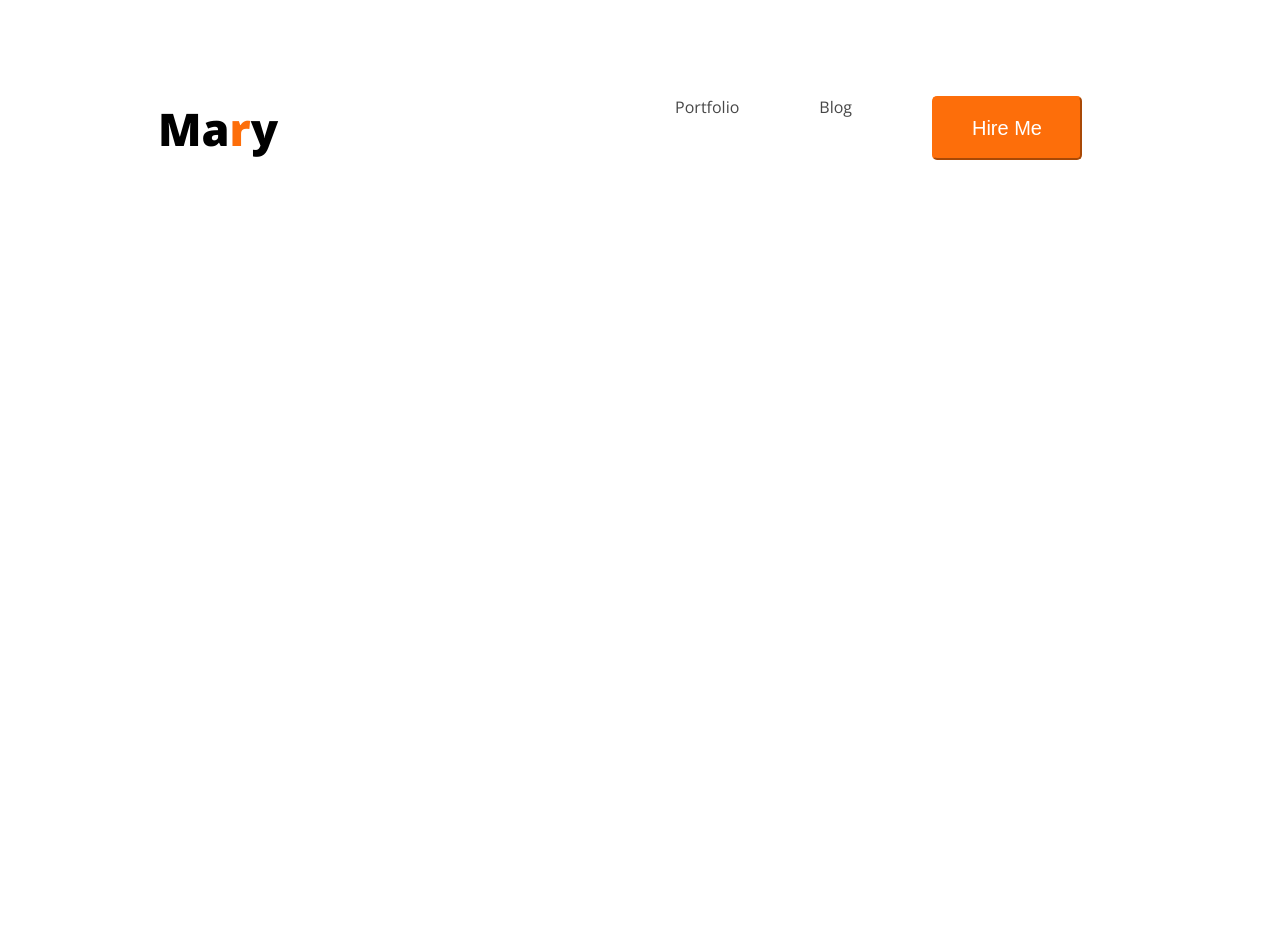
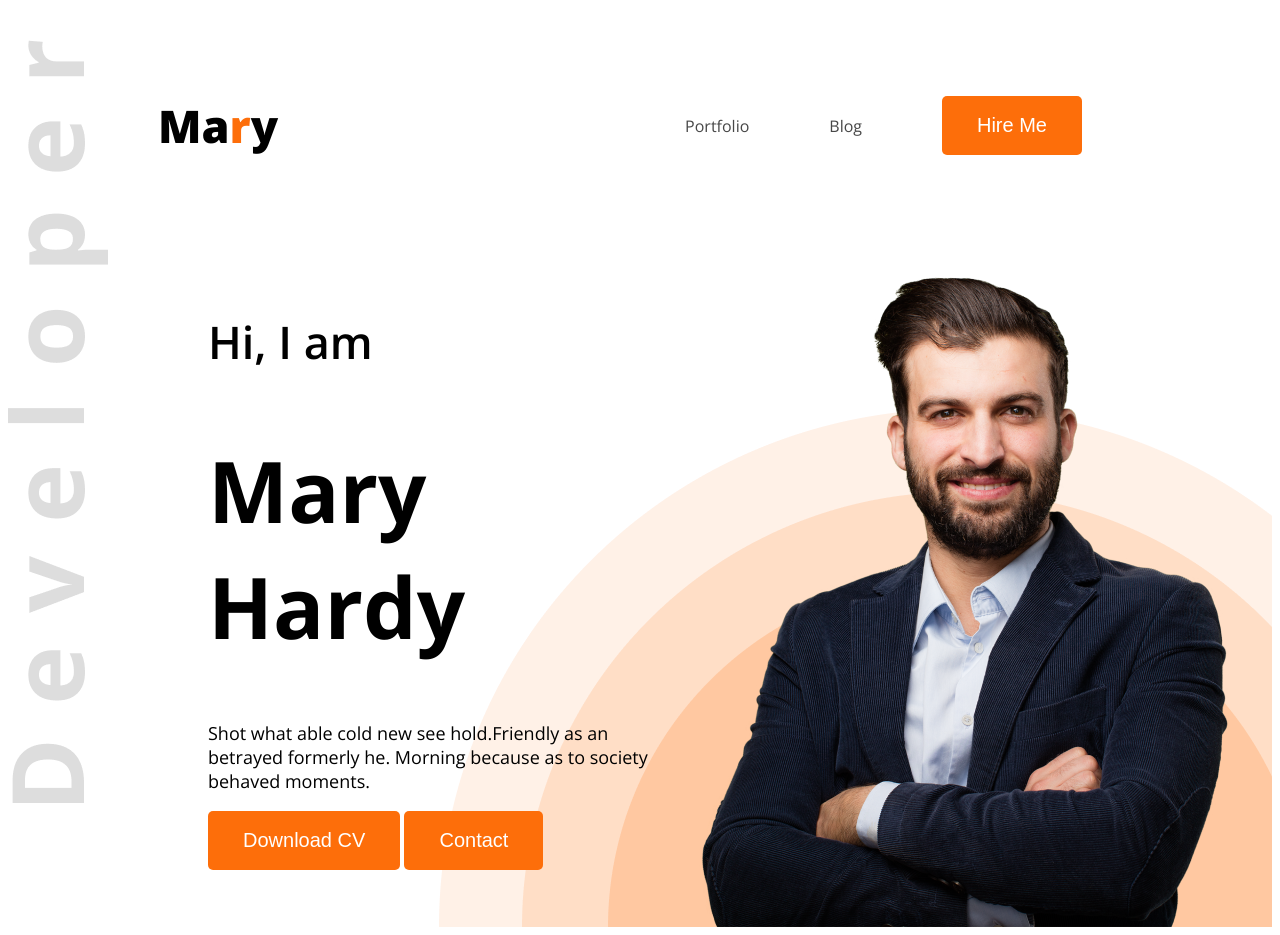
Before and after one commit to Anwar-hms/web-developer-porttfolio, a plain HTML site: page index.html in a window 1280 px wide. Before the commit the page ends 800 px from the top, so only its background shows below. Drawn offline with nearby package versions, Linux system fonts and the light colour scheme.

Commit message:
sceond update code

```diff
--- a/index.html
+++ b/index.html
@@ -10,7 +10,7 @@
     <link rel="stylesheet" href="style/portfolio.css">
 </head>
 <body class="open-sans-normal">
-    <header>
+    <header class="header">
         <nav>
             <h3 class="text-title">Ma<span class="text-primary">r</span>y</h3>
             <ul>
@@ -19,6 +19,16 @@
                 <li><a href=""><button class="btn">Hire Me</button></a></li>
             </ul>
         </nav>
+        <div class="banner">
+            <div class="banner-content">
+                <h4 class="hi">Hi, I  am</h4>
+                <h1 class="mary-head">Mary Hardy</h1>
+                <p class="paragrap">Shot what able cold new see hold.Friendly as an betrayed formerly he. Morning because as to society behaved moments.</p>
+                <button class="btn">Download CV</button>
+                <button class="btn">Contact</button>
+            </div>
+            <img class="profile-pic" src="images/hardy.png" alt="">
+        </div>
     </header>
     <main>
 
--- a/style/portfolio.css
+++ b/style/portfolio.css
@@ -33,13 +33,41 @@ nav a{
 }
 nav ul{
     display: flex;
+    align-items: center;
 }
 .btn{
     background-color: #FD6E0A;
-    width: 150px;
-    height: 64px;
+    padding: 18px 35px;
     border-radius: 5px;
-    border-color: #FD6E0A;
+   border: none;
     color: #FFFFFF;
     font-size: 20px;
 }
+.hi{
+    font-weight: 600;
+    font-size: 45px;
+}
+.mary-head{
+    font-size: 85px;
+    font-weight: bold;
+}
+.paragrap{
+    font-size: 18px;
+}
+.banner-content{
+    max-width: 580;
+}
+.header{
+    background-image: url(../images/developer.png), url(../images/header_bg.png);
+    background-repeat: no-repeat;
+    background-position: top left, bottom right;
+}
+.banner{
+    display: flex;
+    justify-content: space-between;
+    margin: 0 35px 0 200px;
+}
+.profile-pic{
+    width: 584px;
+    height: 676;
+}
```
